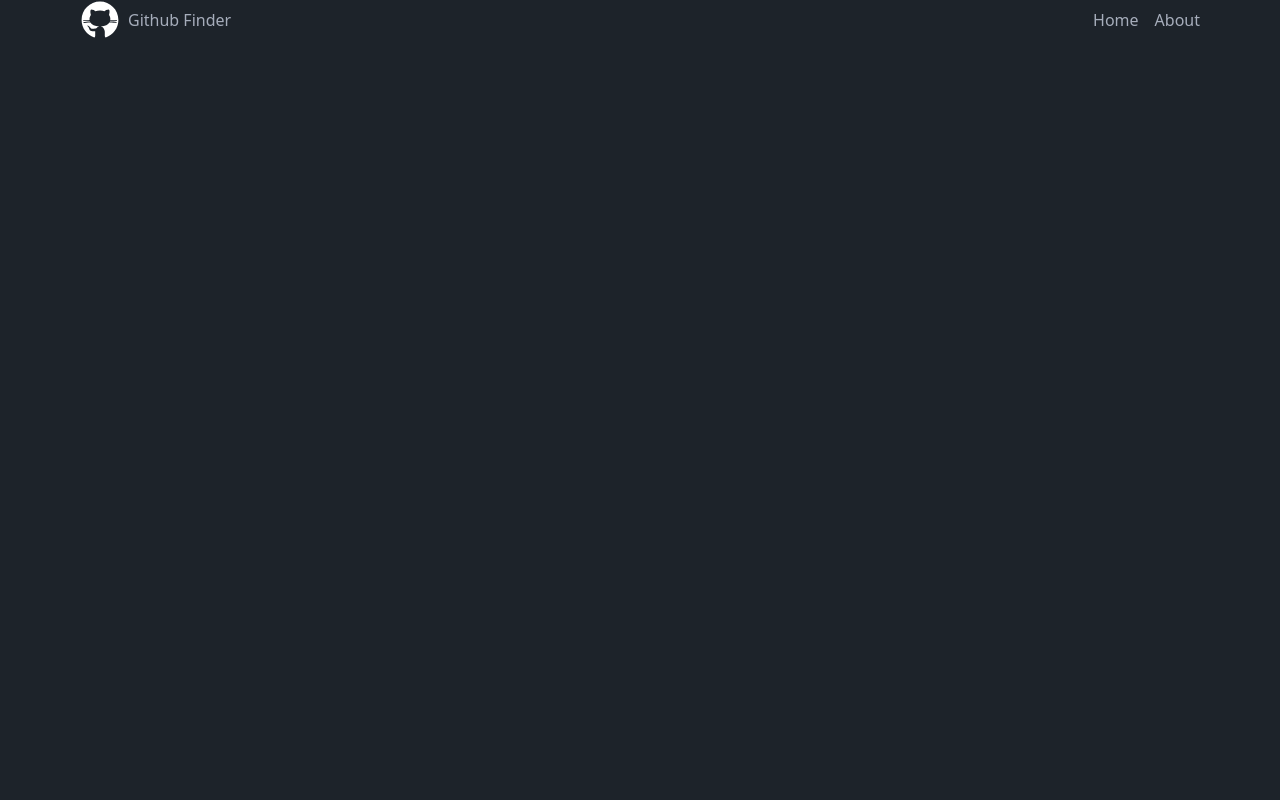
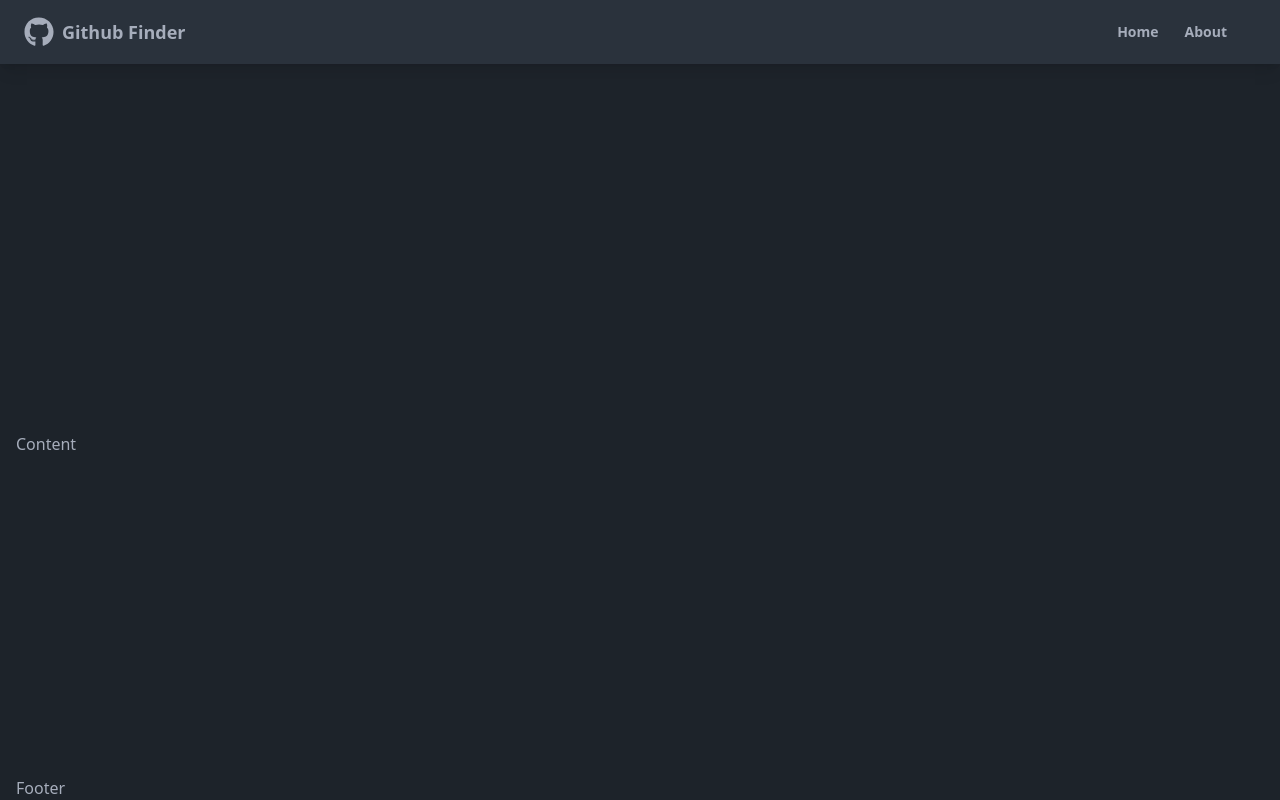
Before and after one commit to it27427/github-finder, a React (Vite) app: page /about in a window 1280 px wide. Built offline with nearby package versions, Linux system fonts and the light colour scheme.

Commit message:
Navbar Component Adding

```diff
--- a/package.json
+++ b/package.json
@@ -13,6 +13,7 @@
     "axios": "^1.6.8",
     "react": "^18.2.0",
     "react-dom": "^18.2.0",
+    "react-icons": "^5.0.1",
     "react-router-dom": "^6.22.3",
     "web-vitals": "^3.5.2"
   },
--- a/src/App.jsx
+++ b/src/App.jsx
@@ -1,10 +1,22 @@
+import { BrowserRouter as Router, Routes, Route } from 'react-router-dom';
 import Header from './components/Header';
+import Footer from './components/Footer';
 
 const App = () => {
   return (
-    <>
-      <Header />
-    </>
+    <Router>
+      <div className='flex flex-col justify-between h-screen'>
+        <Header />
+
+        <main className='px-2 mx-2'>
+          <div className='container mx-auto'>
+            <h1>Content</h1>
+          </div>
+        </main>
+
+        <Footer />
+      </div>
+    </Router>
   );
 };
 
--- a/src/components/BrandLogo.jsx
+++ b/src/components/BrandLogo.jsx
@@ -1,13 +1,22 @@
-import Logo from '../assets/images/logo.svg';
 import { Link } from 'react-router-dom';
+import PropTypes from 'prop-types';
+import { FaGithub } from 'react-icons/fa';
 
-const BrandLogo = () => {
+const BrandLogo = ({ title }) => {
   return (
     <Link to='/' className='flex items-center gap-2'>
-      <img src={Logo} alt='Brand-Logo' width={40} height={40} />
-      <span>Github Finder</span>
+      <FaGithub className='text-3xl' />
+      <span className='text-lg font-bold align-middle'>{title}</span>
     </Link>
   );
 };
 
+BrandLogo.defaultProps = {
+  title: 'Github Finder',
+};
+
+BrandLogo.propTypes = {
+  title: PropTypes.string,
+};
+
 export default BrandLogo;
--- a/src/components/Footer.jsx
+++ b/src/components/Footer.jsx
@@ -0,0 +1,13 @@
+import React from 'react';
+
+const Footer = () => {
+  return (
+    <footer className='px-2 mx-2'>
+      <div className='container mx-auto'>
+        <h1>Footer</h1>
+      </div>
+    </footer>
+  );
+};
+
+export default Footer;
--- a/src/components/Header.jsx
+++ b/src/components/Header.jsx
@@ -1,10 +1,10 @@
-import Nav from './Nav';
+import NavBar from './NavBar';
 
 const Header = () => {
   return (
-    <header>
-      <div className='container'>
-        <Nav />
+    <header className='navbar mb-12 shadow-lg bg-neutral text-neutral-content'>
+      <div className='container mx-auto'>
+        <NavBar />
       </div>
     </header>
   );
--- a/src/components/Nav.jsx
+++ /dev/null
@@ -1,22 +0,0 @@
-import React from 'react';
-import { NavLink } from 'react-router-dom';
-import Logo from './BrandLogo';
-
-const Nav = () => {
-  return (
-    <nav className='flex items-center justify-between'>
-      <Logo />
-
-      <ul className='flex gap-4'>
-        <li>
-          <NavLink to='/'>Home</NavLink>
-        </li>
-        <li>
-          <NavLink to='/about'>About</NavLink>
-        </li>
-      </ul>
-    </nav>
-  );
-};
-
-export default Nav;
--- /dev/null
+++ b/src/components/NavBar.jsx
@@ -0,0 +1,28 @@
+import React from 'react';
+import { NavLink } from 'react-router-dom';
+import Logo from './BrandLogo';
+
+const NavBar = () => {
+  return (
+    <nav className='flex items-center px-2 mx-2 w-full'>
+      <Logo />
+
+      <div className='flex-1 px-2 mx-2'>
+        <ul className='flex justify-end'>
+          <li>
+            <NavLink to='/' className={`btn btn-ghost btn-sm rounded-btn`}>
+              Home
+            </NavLink>
+          </li>
+          <li>
+            <NavLink to='/about' className={`btn btn-ghost btn-sm rounded-btn`}>
+              About
+            </NavLink>
+          </li>
+        </ul>
+      </div>
+    </nav>
+  );
+};
+
+export default NavBar;
--- a/src/main.jsx
+++ b/src/main.jsx
@@ -2,12 +2,9 @@
 import ReactDOM from 'react-dom/client';
 import App from './App.jsx';
 import './assets/css/index.css';
-import { BrowserRouter } from 'react-router-dom';
 
 ReactDOM.createRoot(document.getElementById('root')).render(
-  <BrowserRouter>
-    <React.StrictMode>
-      <App />
-    </React.StrictMode>
-  </BrowserRouter>
+  <React.StrictMode>
+    <App />
+  </React.StrictMode>
 );
--- a/tailwind.config.js
+++ b/tailwind.config.js
@@ -6,19 +6,6 @@
       fontFamily: {
         sans: ['system-ui', 'sans-serif'],
       },
-      gridTemplateColumns: {
-        '70/30': '70% 28%',
-      },
-    },
-    container: {
-      center: true,
-      padding: {
-        DEFAULT: '1rem',
-        sm: '2rem',
-        lg: '4rem',
-        xl: '5rem',
-        '2xl': '6rem',
-      },
     },
   },
   plugins: [require('daisyui')],
```
Also changed, not shown: src/assets/images/logo.svg (deleted), 1 other file (tests, documents, lock files or other folders).
